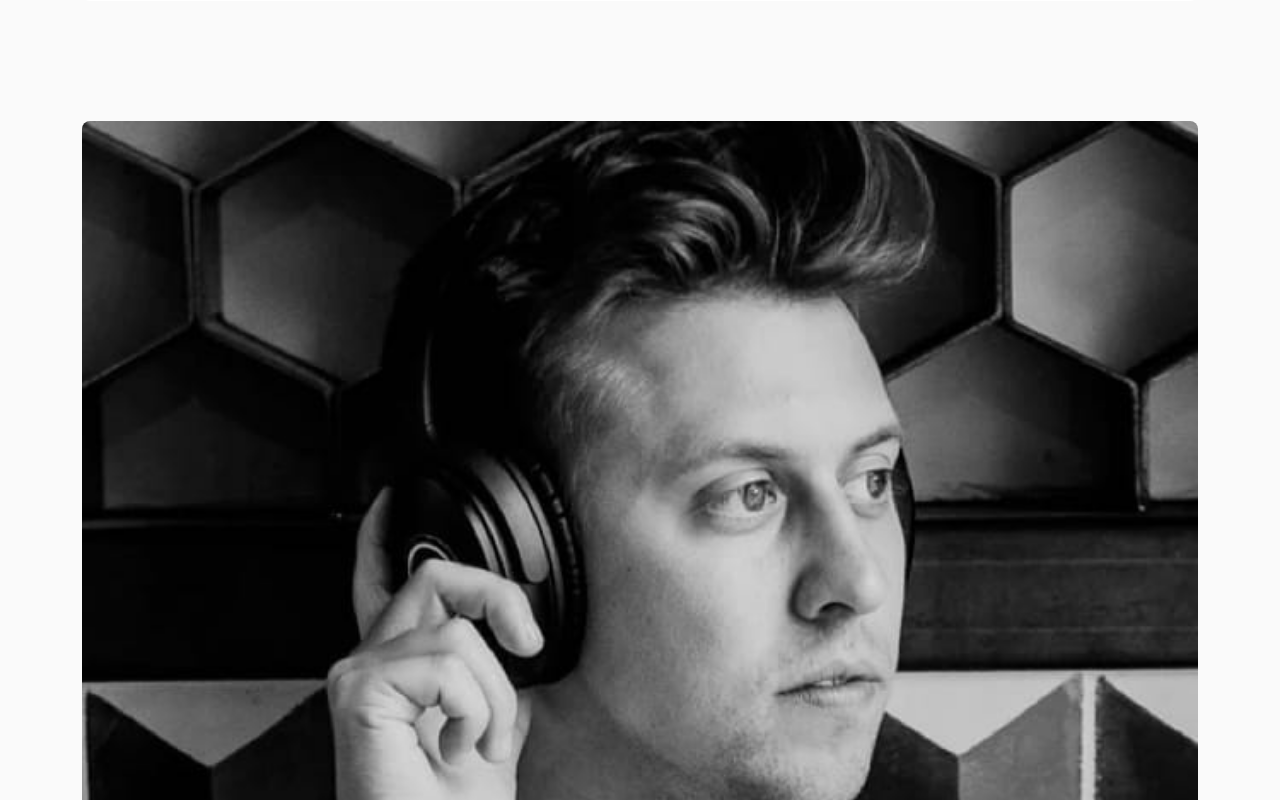
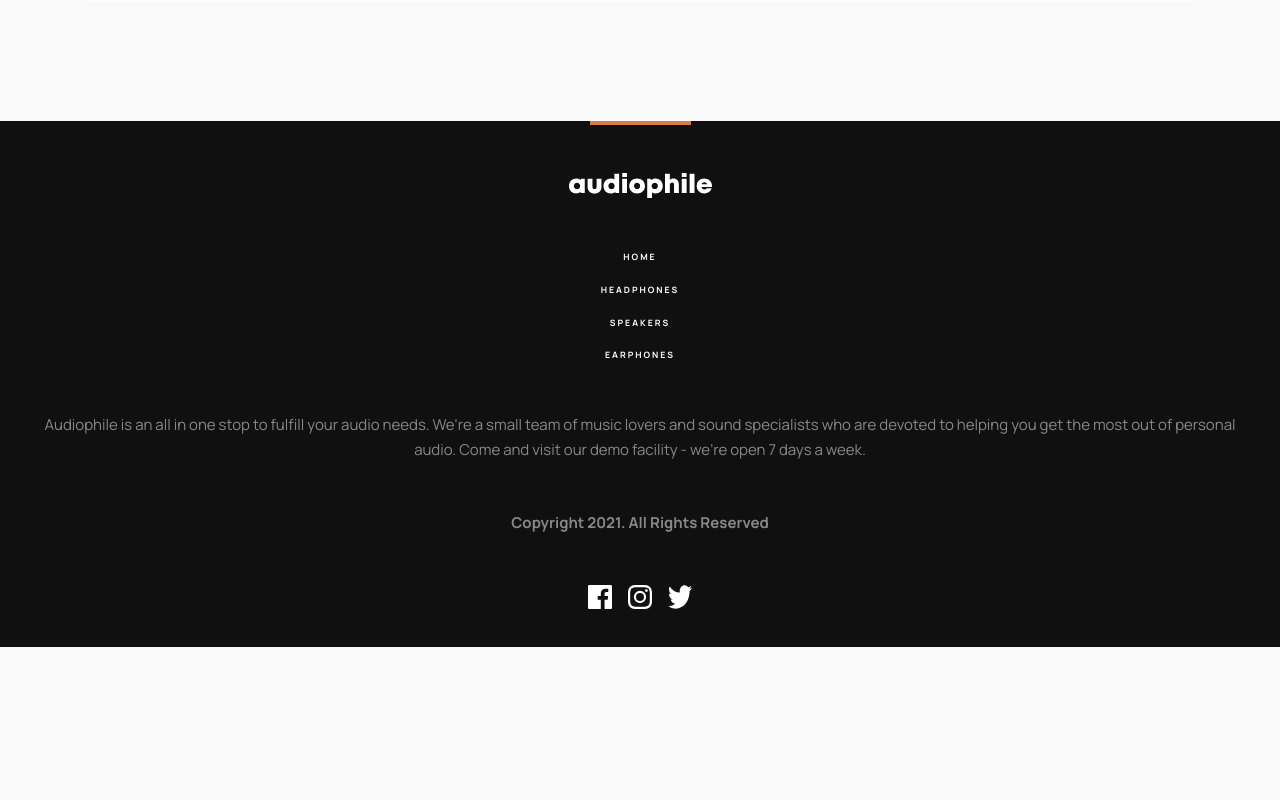
Before and after one commit to GIGAKLIBADZE/audiophile-ecommerce-website, a React (Vite) app: page /checkout in a window 1280 px wide. Shown: the part 1880-2680 px from the top of the page. After the commit the page ends 2527 px from the top, so only its background shows below. Built offline with nearby package versions, Linux system fonts and the light colour scheme.

Commit message:
add the logic which hides the particular part of the footer if the checkout page is opened

```diff
--- a/src/layouts/FooterLayout.tsx
+++ b/src/layouts/FooterLayout.tsx
@@ -16,10 +16,13 @@ import {
   FooterFirstContainer,
 } from "../components/home/FooterLayoutStyles";
 import BestGear from "/images/shared/mobile/image-best-gear.jpg";
+import { useLocation } from "react-router-dom";
 
 const FooterLayout: React.FC = () => {
+  const location = useLocation();
   return (
     <div>
+      {location.pathname !== "/checkout" ? (
         <FooterFirstContainer>
           <ImageContainer>
             <Image src={BestGear} alt="Best gear" />
@@ -31,13 +34,15 @@ const FooterLayout: React.FC = () => {
             <Description>
               Located at the heart of New York City, Audiophile is the premier
               store for high end headphones, earphones, speakers, and audio
-            accessories. We have a large showroom and luxury demonstration rooms
-            available for you to browse and experience a wide range of our
-            products. Stop by our store to meet some of the fantastic people who
-            make Audiophile the best place to buy your portable audio equipment.
+              accessories. We have a large showroom and luxury demonstration
+              rooms available for you to browse and experience a wide range of
+              our products. Stop by our store to meet some of the fantastic
+              people who make Audiophile the best place to buy your portable
+              audio equipment.
             </Description>
           </div>
         </FooterFirstContainer>
+      ) : null}
       <FooterSecondContainer>
         <div>
           <img src={Title} alt="Title" />
```
Lines whose indentation alone changed are shown as unchanged.
